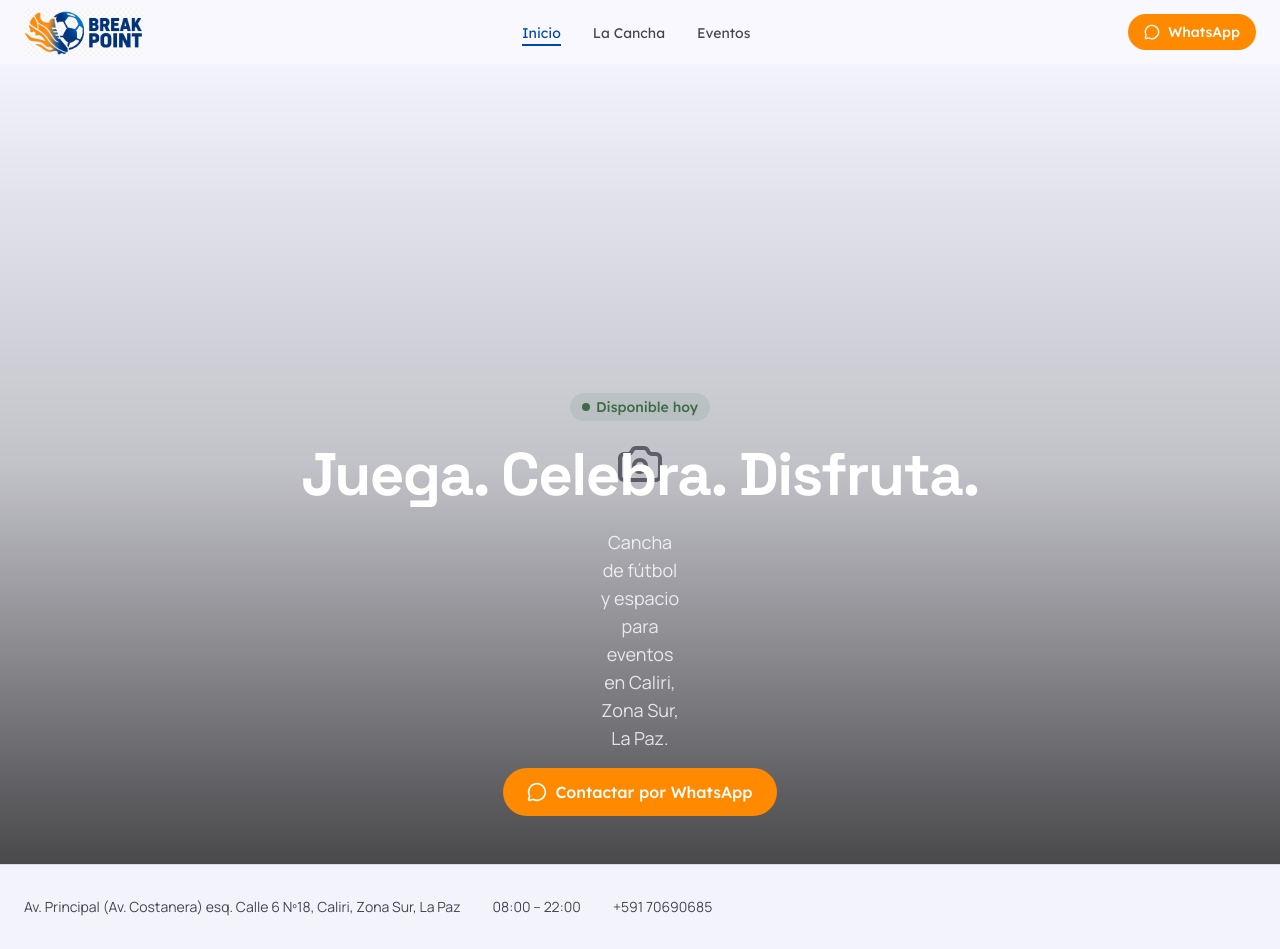
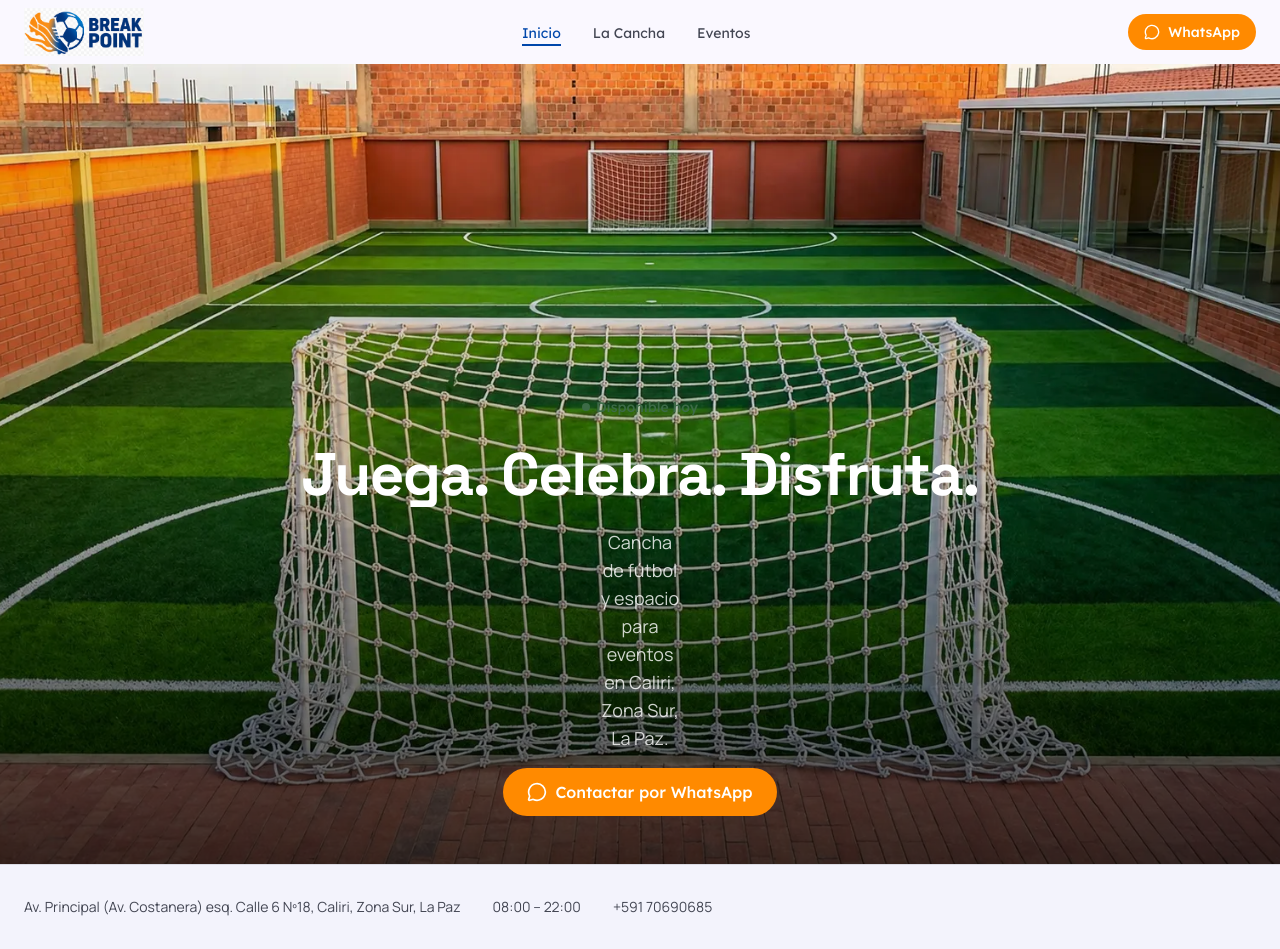
Before and after one commit to Sirius-Tech-Partners/break-point-web, a Next.js app: page / in a window 1280 px wide. Built offline with nearby package versions, Linux system fonts and the light colour scheme.

Commit message:
feat(E2.1): use real hero image field-day.webp

```diff
--- a/app/page.tsx
+++ b/app/page.tsx
@@ -6,7 +6,7 @@ import { siteConfig } from '@/config/site'
 export default function HomePage() {
   return (
     <>
-      <HeroSection variant="day" alt="Campo de fútbol de Break Point">
+      <HeroSection variant="day" src="/images/field-day.webp" alt="Campo de fútbol de Break Point">
         <AvailabilityBadge />
         <h1 className="font-heading text-4xl font-bold leading-tight tracking-tight md:text-5xl lg:text-6xl">
           {siteConfig.brand.tagline}
```
Also changed, not shown: public/images/field-day.webp (added).
